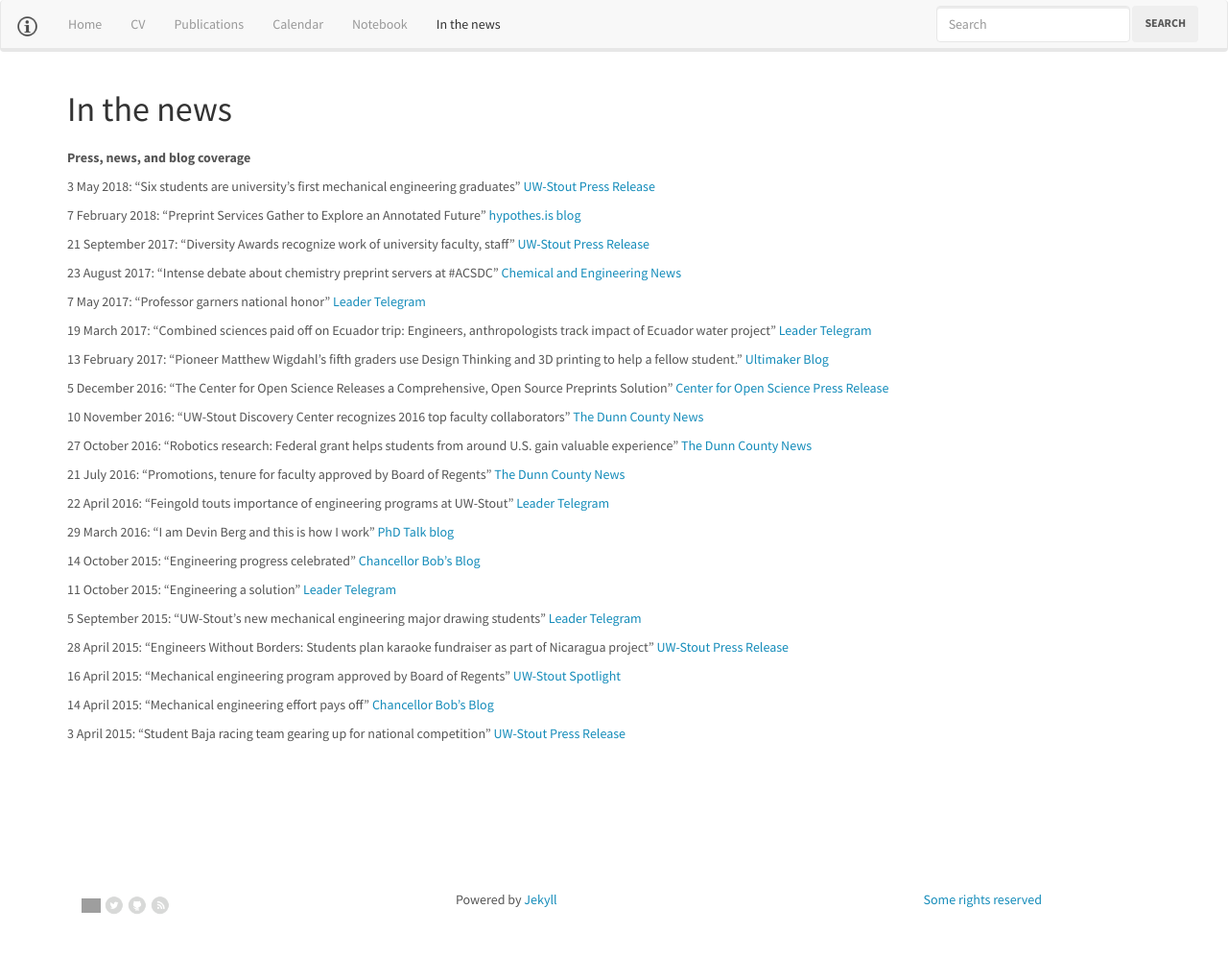
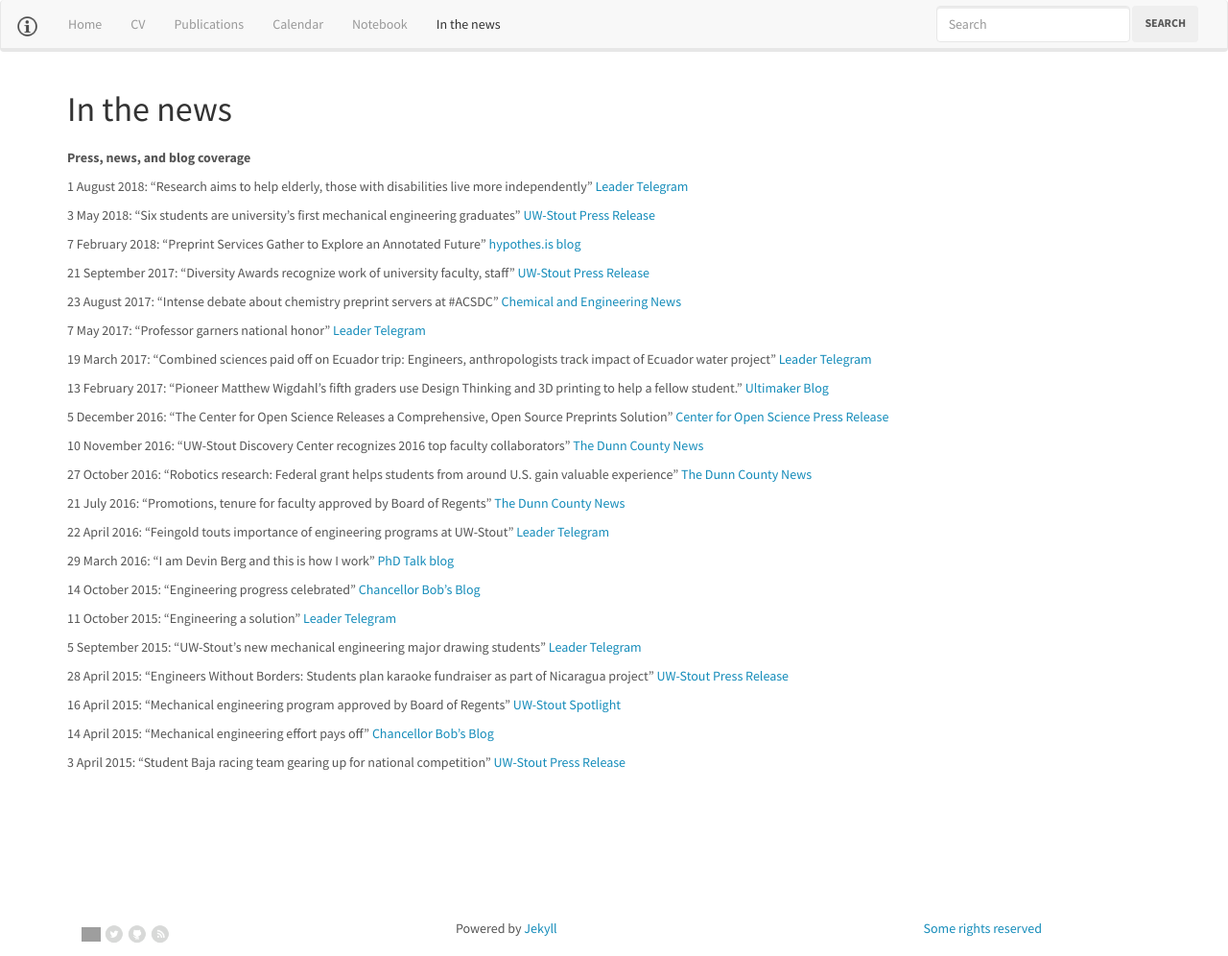
Before and after one commit to devinberg/devinberg.com, a Jekyll site: the page built from in-the-news/index.md, in a window 1280 px wide. Shown: the whole page at 96% size. Built offline with Jekyll 4.4.1, drawn with Linux system fonts in a browser that asks for light colours; nearby versions of some CDN libraries; comment, search, counter and statistics services are not loaded; before the commit the page ends 966 px from its top, so only the background shows below that; grey boxes are pictures that could not be loaded.

Commit message:
Robot REU story

```diff
--- a/in-the-news/index.md
+++ b/in-the-news/index.md
@@ -5,6 +5,8 @@ section: In the news
 ---
 
 <strong>Press, news, and blog coverage</strong>
+
+1 August 2018: "Research aims to help elderly, those with disabilities live more independently" <a href="http://www.leadertelegram.com/Features/On-Campus/2018/08/26/div-class-libPageBodyLinebreak-Robotic-assistance-div.html" target="_blank">Leader Telegram</a>
 
 3 May 2018: "Six students are university’s first mechanical engineering graduates" <a href="https://www.uwstout.edu/about-us/news-center/six-students-are-universitys-first-mechanical-engineering-graduates-0" target="_blank">UW-Stout Press Release</a>
 
```
